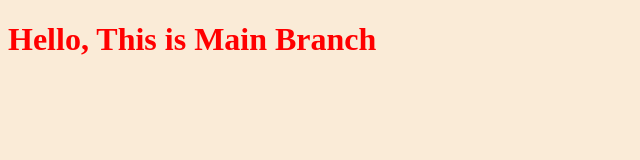
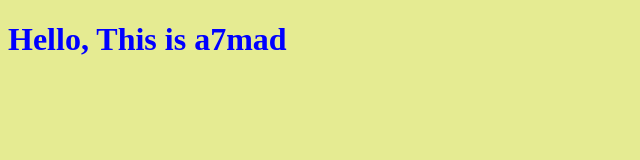
Before and after one commit to Mr-AhmedRiyadh/MyWork, a plain HTML site: page index.html in a window 1280 px wide. Shown: the whole page, without its empty margins (0-640 px from the left). Drawn offline with Linux system fonts and the light colour scheme.

Commit message:
Changing style for the title and background

```diff
--- a/index.html
+++ b/index.html
@@ -8,7 +8,7 @@
     <link rel="stylesheet" href="style.css">
 </head>
 <body>
-    <h1>Hello, This is Main Branch </h1>
+    <h1>Hello, This is a7mad </h1>
 
     <script src="app.js"></script>
 </body>
--- a/style.css
+++ b/style.css
@@ -1,6 +1,6 @@
 h1{
-    color: red;
+    color: blue;
 }
 body{
-    background-color: antiquewhite;
+    background-color: rgb(229, 235, 146);
 }
```
